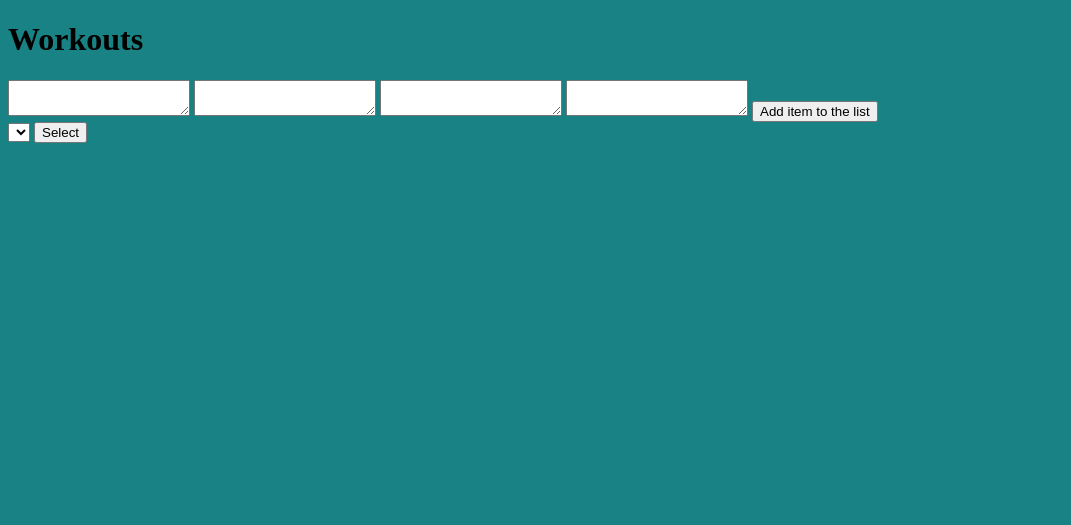
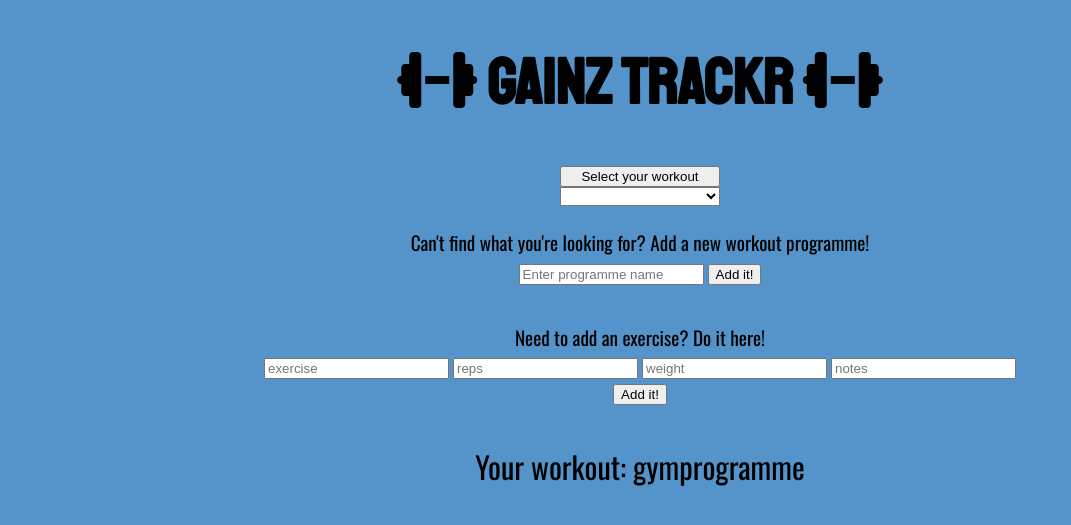
Before and after one commit to MikkeBee/PHP_gymApp, a PHP site: page / in a window 1280 px wide. Shown: the top 525 px of the page, without its empty margins (0-1071 px from the left). Run offline with PHP 8.4, Linux system fonts and the light colour scheme; data that the repository does not hold is empty; some libraries are stand-ins or nearby versions.

Commit message:
add some css updates and fix issues with update and delete buttons

```diff
--- a/index.css
+++ b/index.css
@@ -1,8 +1,78 @@
 body {
-  background-color: rgb(24, 130, 132);
+  background-color: rgb(85, 148, 203);
+}
+
+h1 {
+  text-align: center;
+  font-family: "Staatliches", cursive;
+  font-size: 4rem;
+}
+
+.container1 {
+  margin: 0.5rem 2rem;
+}
+
+.getter {
+  display: flex;
+  flex-direction: column;
+  margin-bottom: 1rem;
+  align-items: center;
+}
+
+.createForm {
+  display: flex;
+  align-items: center;
+  flex-direction: column;
+  margin-bottom: 2rem;
+}
+
+.createForm p {
+  margin: 0.4rem 0;
+  font-family: "Oswald", sans-serif;
+  font-size: 1.2rem;
+}
+
+.postForm {
+  display: flex;
+  flex-direction: column;
+  align-items: center;
+}
+
+.postForm p {
+  margin: 0.4rem 0;
+  font-family: "Oswald", sans-serif;
+  font-size: 1.2rem;
+}
+
+.postForm button {
+  margin-top: 0.3rem;
+}
+
+.getter button {
+  width: 10rem;
+}
+
+.getter select {
+  width: 10rem;
+}
+
+.title {
+  text-align: center;
+  font-family: "Oswald", sans-serif;
+  font-size: 1.9rem;
+  margin-bottom: 0.5rem;
+}
+
+.workouts {
+  display: flex;
+  flex-direction: column;
+  align-items: center;
 }
 
 .update {
   display: flex;
-  flex-direction: column;
 }
+
+.innerSanctum {
+  margin: 0.5rem;
+}
--- a/index.php
+++ b/index.php
@@ -56,43 +56,20 @@ if (isset($_POST['delete'])) {
     <meta charset="UTF-8">
     <meta http-equiv="X-UA-Compatible" content="IE=edge">
     <meta name="viewport" content="width=device-width, initial-scale=1.0">
+    <link rel="preconnect" href="https://fonts.googleapis.com">
+<link rel="preconnect" href="https://fonts.gstatic.com" crossorigin>
+<link href="https://fonts.googleapis.com/css2?family=Oswald&family=Racing+Sans+One&family=Staatliches&display=swap" rel="stylesheet">
+<script src="https://kit.fontawesome.com/06ae1c778f.js" crossorigin="anonymous"></script>
     <link rel="stylesheet" href="index.css">
     <title>Workout Tracker</title>
 </head>
 <body>
   <header>
-<h1> Workouts </h1>
+<h1> <i class="fa-solid fa-dumbbell"></i>  Gainz Trackr  <i class="fa-solid fa-dumbbell"></i></h1>
 </header>
     <div class="container1">
-
-
-          <form action="index.php?table=<?=$table2?>" method="POST" class="form">
-            <textarea
-                id="exercise"
-                name="exercise"></textarea>
-                <textarea
-                id="reps"
-                name="reps"></textarea>
-                <textarea
-                id="weight"
-                name="weight"></textarea>
-                <textarea
-                id="notes"
-                name="notes"></textarea>
-
-              <button type="submit" name="submit" class="btn">Add item to the list</button>
-
-          </form>
-    </div>
-
-
-    <div class="container2">
-
-
-
-
-<div class="workouts">
     <form class="getter" action="index.php?table=<?=$table2?>" method="GET">
+    <button>Select your workout</button>
     <select class="tableSelect" name="table">
            <?php
            $query = "SHOW TABLES";
@@ -112,9 +89,42 @@ if (isset($_POST['delete'])) {
                   <?php
                 } ?>
             </select>
-            <button>Select</button>
+
 </form>
-                <form class="update" action="index.php?table=<?=$table2?>" method="post">
+<form action="index.php" method="POST" class="createForm">
+<p>Can't find what you're looking for? Add a new workout programme!</p>
+<div>
+<input type="text" id="newTable" name="newTable" placeholder="Enter programme name"></input>
+<button type="submit" name="submit" class="btn">Add it!</button>
+</div>
+</form>
+          <form action="index.php?table=<?=$table2?>" method="POST" class="postForm">
+          <p>Need to add an exercise? Do it here!</p>
+          <div class="posterInputs">
+            <input type="text"
+                id="exercise"
+                name="exercise" placeholder="exercise"></input>
+                <input type="text"
+                id="reps"
+                name="reps" placeholder="reps"></input>
+                <input type="text"
+                id="weight"
+                name="weight" placeholder="weight"></input>
+                <input type="text"
+                id="notes"
+                name="notes" placeholder="notes"></input>
+            </div>
+              <button type="submit" name="submit" class="btn">Add it!</button>
+
+          </form>
+    </div>
+
+
+
+
+
+<div class="workouts">
+<p class="title">Your workout: <?= $table2?></p>
                 <?php
                 $query = "SELECT * FROM {$table2}";
                 $result = mysqli_query($connection, $query);
@@ -130,7 +140,10 @@ if (isset($_POST['delete'])) {
     $weight = $row['Weight'];
     $notes = $row['Notes'];
     ?>
-       <select name="id">
+   <form class="update" action="index.php?table=<?=$table2?>" method="post">
+
+    <div class="innerSanctum">
+       <select name="id" hidden>
             <?= "<option value='$id'>$id</option>"?>
         </select>
         <input class="textfield" type="text"  value="<?= $exercise ?>"  name="exercise" />
@@ -139,10 +152,9 @@ if (isset($_POST['delete'])) {
         <input class="textfield" type="text"  value="<?= $notes ?>"  name="notes" />
          <input class="inputButton" type="submit" name="update" value="Update">
          <input class="inputButton" type="submit" name="delete" value="Delete">
+                </div>
     </form>
     <?php } ?>
 </div>
-
- </div>
 </body>
 </html>
```
